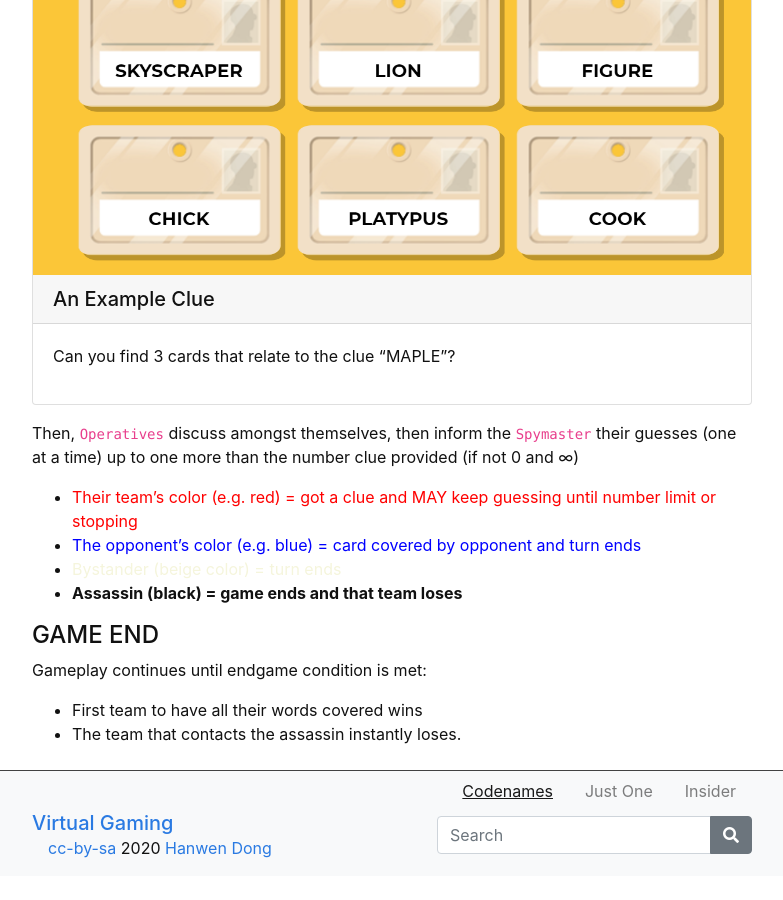
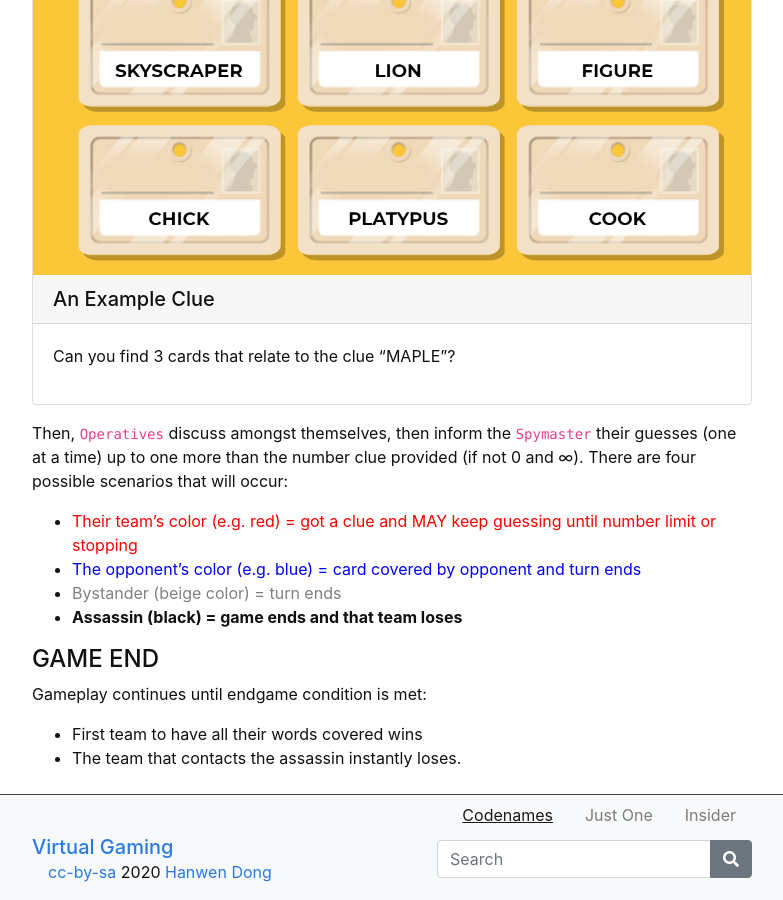
Before and after one commit to hanwendong1/VirtualGaming, a Jekyll site: the page built from content/1-Codenames.md, in a window 1280 px wide and 900 px high, scrolled down 2230 px. Shown: the whole window, without its empty margins (248-1031 px from the left). Built offline with Jekyll 4.4.1, drawn with Linux system fonts in a browser that asks for light colours; before the commit the page ends 3106 px from its top, so only the background shows below that.

Commit message:
Update 1-Codenames.md

```diff
--- a/content/1-Codenames.md
+++ b/content/1-Codenames.md
@@ -89,10 +89,10 @@ Can you find 3 cards that relate to the clue "MAPLE"?
 {% endcapture %}
 {% include card.md text=text header="An Example Clue" img="Codename_Example_Clue.PNG" %}
 
-Then, `Operatives` discuss amongst themselves, then inform the `Spymaster` their guesses (one at a time) up to one more than the number clue provided (if not 0 and ∞)
+Then, `Operatives` discuss amongst themselves, then inform the `Spymaster` their guesses (one at a time) up to one more than the number clue provided (if not 0 and ∞). There are four possible scenarios that will occur:
 - <span style="color:#FF0000;">Their team’s color (e.g. red) = got a clue and MAY keep guessing until number limit or stopping</span>
 - <span style="color:#0000FF;">The opponent’s color (e.g. blue) = card covered by opponent and turn ends</span>
-- <span style="color:#F5F5DC;">Bystander (beige color) = turn ends</span>
+- <span style="color:#808080;">Bystander (beige color) = turn ends</span>
 - **Assassin (black) = game ends and that team loses**
 
 #### GAME END
```
